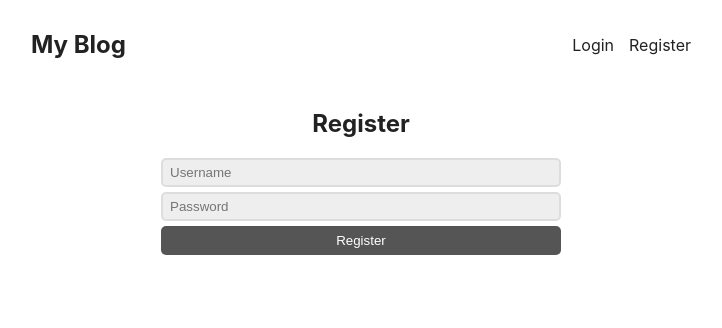
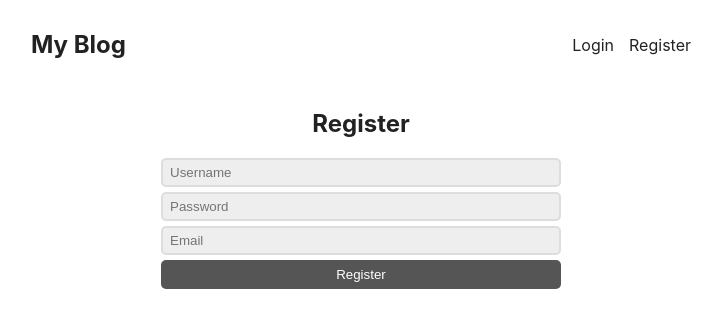
Before and after one commit to MohitpanwarO9/blogPost_react-, a React (Create React App) app: page /register in a window 1280 px wide. Shown: the top 328 px of the page, without its empty margins (279-1001 px from the left). Built offline with nearby package versions, Linux system fonts and the light colour scheme.

Commit message:
connect backend for register

```diff
--- a/package.json
+++ b/package.json
@@ -6,6 +6,7 @@
     "@testing-library/jest-dom": "^5.17.0",
     "@testing-library/react": "^13.4.0",
     "@testing-library/user-event": "^13.5.0",
+    "axios": "^1.7.2",
     "react": "^18.3.1",
     "react-dom": "^18.3.1",
     "react-router-dom": "^6.23.1",
--- a/src/components/Register.jsx
+++ b/src/components/Register.jsx
@@ -1,12 +1,49 @@
 import React from 'react'
+import { useState } from 'react'
+import axios from 'axios'
 
 function Register() {
+
+  const [user, setUser] = useState({
+    username : "",
+    email : "",
+    password : ""
+  });
+
+  const handleSubmit = async(e)=>{
+    e.preventDefault();
+    try {
+        const response = await axios.post('http://localhost:5000/user/register',user);
+
+        if(response.status === 200){
+          console.log(response);
+        }
+
+    } catch (error) {
+      console.log(error);
+    }
+  }
+
+  const handleChange = (e)=>{
+    let name = e.target.name;
+    let value = e.target.value;
+
+    setUser({
+      ...user,
+      [name] : value
+    })
+
+    console.log(user);
+  }
+
   return (
-    <form action='' className='register'>
+    <form onSubmit={handleSubmit} className='register' >
       <h2>Register</h2>
-      <input type='text' placeholder='Username'/>
-      <input type='password' placeholder='Password'/>
-      <button>Register</button>
+      <input type='text' placeholder='Username' name='username' value ={user.username} onChange={handleChange}/>
+      <input type='password' placeholder='Password' name='password' value ={user.password} onChange={handleChange}/>
+      <input type='text' placeholder='Email' name='email' value = {user.email} onChange={handleChange}/>
+
+      <button type='submit'>Register</button>
     </form>
   )
 }
```
Also changed, not shown: 1 other file (tests, documents, lock files or other folders).
